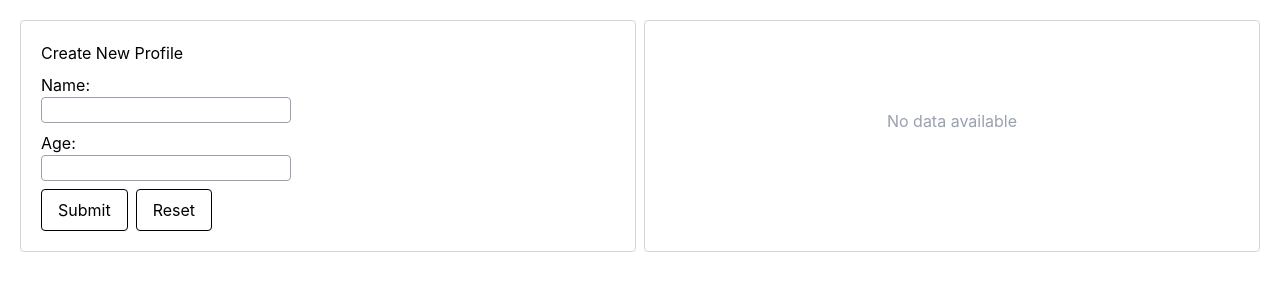
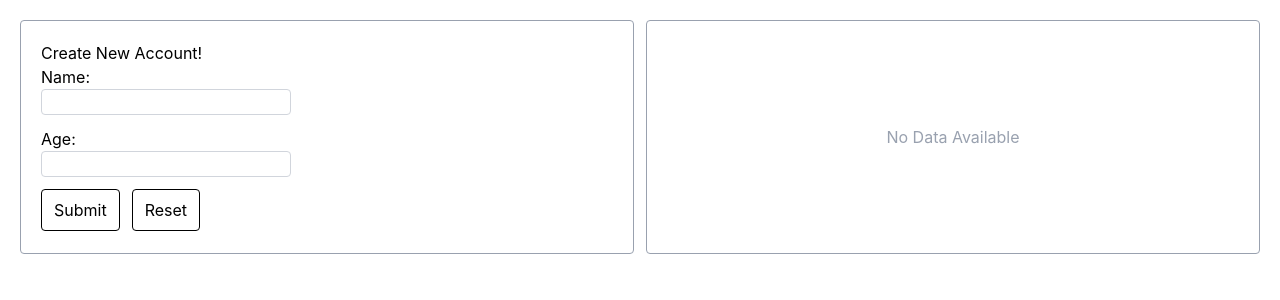
Before and after one commit to kamaleshsk123/Angular-Learning, an Angular app: page / in a window 1280 px wide. Shown: the top 300 px of the page. Built offline with nearby package versions, Linux system fonts and the light colour scheme.

Commit message:
Service Tryout

```diff
--- a/src/app/services/user.ts
+++ b/src/app/services/user.ts
@@ -4,15 +4,14 @@ import { Injectable } from '@angular/core';
   providedIn: 'root',
 })
 export class User {
-  users: {name: string, age:number}[]= []
-
-  addUser(users:{name:string, age:number}){
-    this.users.push(users)
+  users: { name: string; age: number | null }[] = [];
+  addUser(users: { name: string; age: number | null }) {
+    this.users.push(users);
   }
-  deleteUser(index: number){
-    this.users.splice(index)
+  deleteUser(index: number) {
+    this.users.splice(index, 1);
   }
-  showuser(){
-    return this.users
+  showUser() {
+    return this.users;
   }
 }
--- a/src/app/user-list-manager/user-list-manager.html
+++ b/src/app/user-list-manager/user-list-manager.html
@@ -1,55 +1,43 @@
-<section class="w-full p-5 flex space-x-2">
-  <section class="border border-gray-300 space-y-2 rounded p-5 w-1/2">
-    <h1>Create New Profile</h1>
+<section class="flex w-full space-x-3 p-5">
+  <section class="w-1/2 border border-gray-400 space-y-3 rounded p-5">
+    Create New Account!
     <div>
       <h1>Name:</h1>
-      <input [(ngModel)]="userName" type="text" class="border border-gray-400 rounded" />
+      <input [(ngModel)]="userName" type="text" class="border border-gray-300 rounded" />
     </div>
     <div>
       <h1>Age:</h1>
-      <input [(ngModel)]="userAge" type="number" class="border border-gray-400 rounded" />
+      <input [(ngModel)]="userAge" type="number" class="border border-gray-300 rounded" />
     </div>
-    <div class="space-x-2">
+    <div class="space-x-3">
       <button
-        [disabled]="!userName || !userAge"
-        [ngClass]="!userName || !userAge ? 'border' : 'text-white bg-sky-400'"
-        class="px-4 py-2 rounded"
+        [ngClass]="!userName || !userAge ? 'border' : 'bg-sky-400 text-white'"
+        class="px-3 py-2 rounded"
         (click)="submitButton()"
       >
         Submit
       </button>
-      <button class="border px-4 py-2 rounded" (click)="resetButton()">Reset</button>
+      <button class="px-3 py-2 rounded border" (click)="resetButton()">Reset</button>
     </div>
   </section>
-  <section class="border border-gray-300 rounded p-5 w-1/2">
-    <div *ngIf="users.length === 0" class="h-40 flex justify-center items-center">
-      <h1 class="text-gray-400">No data available</h1>
+  <section class="w-1/2 border border-gray-400 space-y-3 rounded p-5">
+    <div *ngIf="users.length === 0">
+      <h1 class="flex justify-center items-center text-gray-400 h-48">No Data Available</h1>
     </div>
     <div *ngIf="users.length > 0">
-      <h1>Profile List</h1>
-      <div
-        *ngFor="let items of users; let i = index"
-        class="border border-gray-300 w-full rounded p-3 mt-3"
-      >
-        <h1>
-          Name: <span>{{ items.name }}</span>
-        </h1>
+      <div *ngFor="let user of users; let i = index">
+        <div class="space-y-3 w-full rounded border border-gray-200 p-3 mt-2">
+          <h1>Name:{{ user.name }}</h1>
           <h1>
             Age:
-          <span [ngClass]="items.age < 18 ? 'text-red-500' : 'text-green-500'">{{
-            items.age
+            <span [ngClass]="(user.age ?? 0) < 18 ? 'text-red-500' : 'text-green-500'">{{
+              user.age
             }}</span>
           </h1>
-        <h1>
-          Hi, {{ items.name }}, You are
-          <span [ngClass]="items.age < 18 ? 'text-red-500' : 'text-green-500'">{{
-            items.age
-          }}</span>
-          years old.
-        </h1>
           <button class="bg-red-500 text-white px-4 py-2 rounded" (click)="deleteButton(i)">
-          Delete {{ items.name }}
+            Delete {{ user.name }}
           </button>
+        </div>
       </div>
     </div>
   </section>
--- a/src/app/user-list-manager/user-list-manager.ts
+++ b/src/app/user-list-manager/user-list-manager.ts
@@ -5,39 +5,34 @@ import { User } from '../services/user';
 
 @Component({
   selector: 'app-user-list-manager',
-  imports: [CommonModule, FormsModule],
+  imports: [FormsModule, CommonModule],
   templateUrl: './user-list-manager.html',
   styleUrl: './user-list-manager.css',
 })
 export class UserListManager {
   userName: string = '';
   userAge: number | null = null;
-  users: { name: string; age: number }[] = [];
+  users: { name: string; age: number | null }[];
 
   constructor(private user: User) {
-    this.users = this.user.showuser();
+    this.users = this.user.showUser();
   }
   submitButton() {
-    // if (this.userName && this.userAge) {
-    //   this.users.push({
-    //     name: this.userName,
-    //     age: this.userAge,
-    //   });
-    // }
-    if (this.userName && this.userAge) {
+    console.log(this.user.showUser());
+    if (this.userName || this.userAge) {
       this.user.addUser({
         name: this.userName,
         age: this.userAge,
       });
     }
-    console.log('Show User:', this.user.showuser());
     this.resetButton();
-  }
-  deleteButton(index: number) {
-    this.user.deleteUser(index);
   }
   resetButton() {
     this.userName = '';
     this.userAge = null;
   }
+  deleteButton(index: number) {
+    console.log('Delete Button Clicked');
+    this.user.deleteUser(index);
+  }
 }
```
Lines whose indentation alone changed are shown as unchanged.
